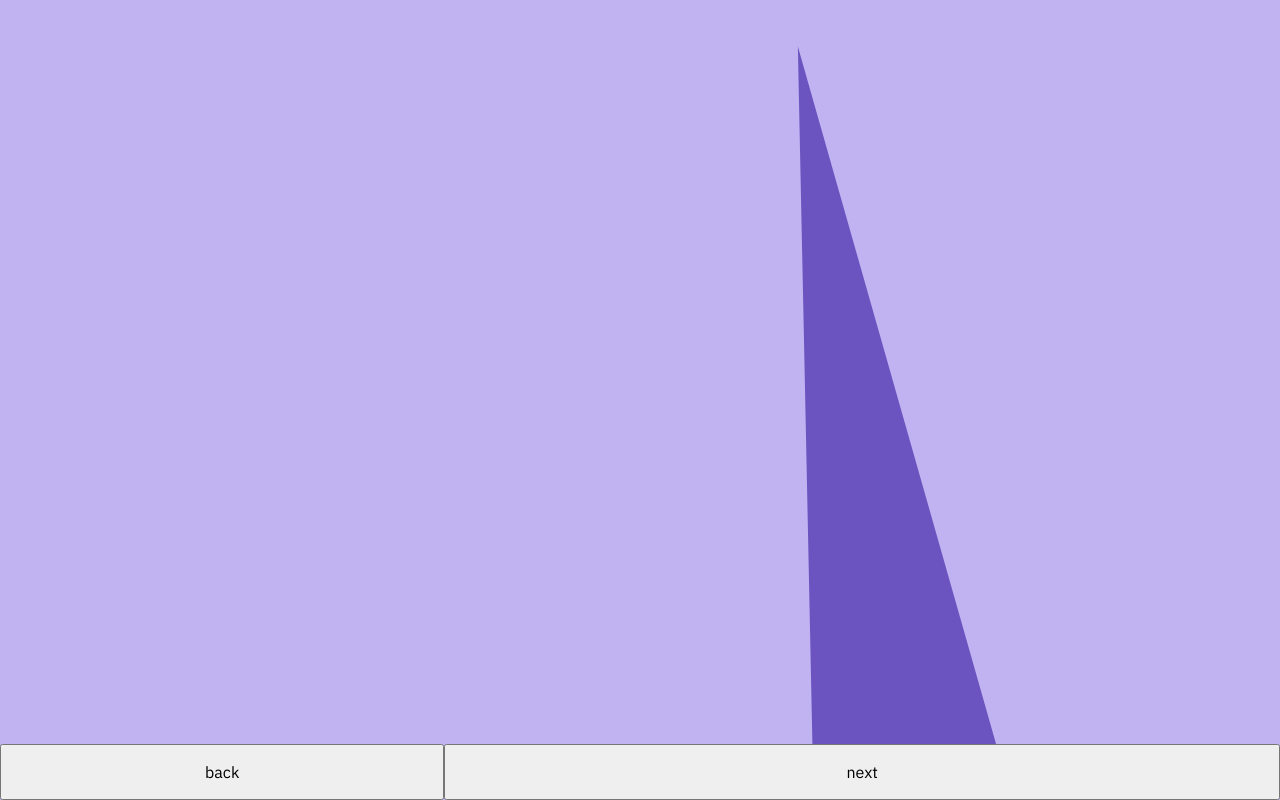
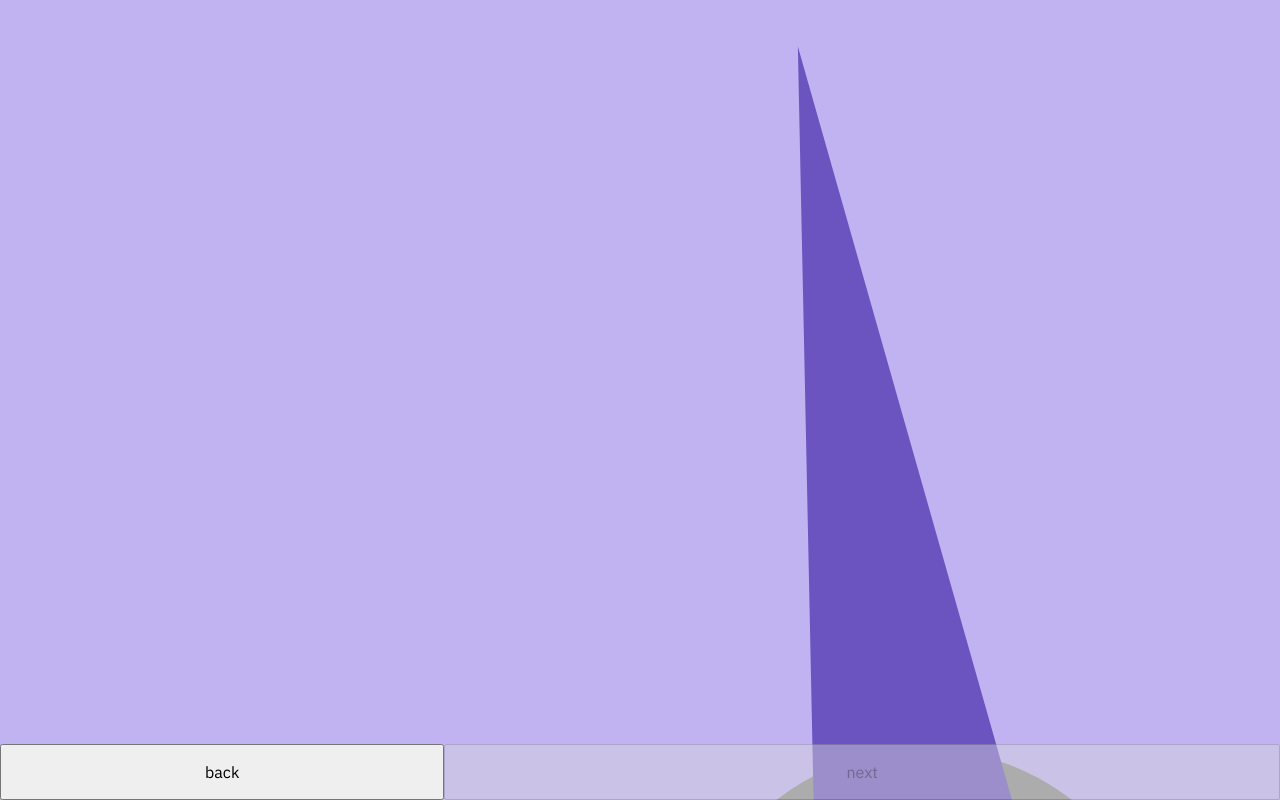
Before and after one commit to niktiin/utech-app, a Vue app: page /main in a window 1280 px wide. Shown: the top 800 px of the page. Built offline with nearby package versions, Linux system fonts and the light colour scheme.

Commit message:
feat: app big update
add documentation
add anwer validation before route next
rename variables
add navigation button states (disabled, visable)

```diff
--- a/src/components/NavigationComponent.vue
+++ b/src/components/NavigationComponent.vue
@@ -2,13 +2,17 @@
   <div class="NavigationComponent">
     <button
       class="NavigationComponent__button_action_secondary"
-      @click="onActionSecondary()"
+      @click="onClickButtonSecondary()"
+      :disabled="buttons[0].disabled"
+      v-show="buttons[0].visible"
     >
       {{ buttons[0].label }}
     </button>
     <button
       class="NavigationComponent__button_action_primary"
-      @click="onActionPrimary()"
+      @click="onClickButtonPrimary()"
+      :disabled="buttons[1].disabled"
+      v-show="buttons[1].visible"
     >
       {{ buttons[1].label }}
     </button>
@@ -17,10 +21,17 @@
 
 <script>
 export default {
+  /**
+   * @module NavigationComponent
+   * @property {object} buttons label & actionType & properties for buttons
+   */
   name: "NavigationComponent",
   props: ["buttons"],
   methods: {
-    onActionScript(button) {
+    /** Handle actions
+     * @param {object} button label & actionType & properties
+     */
+    actionHandler(button) {
       switch (button.actionScript) {
         case "router.push":
           this.$router.push(button.props[0]);
@@ -30,15 +41,19 @@
           break;
 
         default:
+          // TODO: Add redirect to error page
           break;
       }
     },
-    onActionSecondary() {
-      this.onActionScript(this.buttons[0]);
+    /** Do action in actionHandler() before click on secondary button*/
+    onClickButtonSecondary() {
+      this.actionHandler(this.buttons[0]);
+      this.$emit("onClickButtonSecondary");
     },
-
-    onActionPrimary() {
-      this.onActionScript(this.buttons[1]);
+    /** Do action in actionHandler() before click on primary button */
+    onClickButtonPrimary() {
+      this.actionHandler(this.buttons[1]);
+      this.$emit("on-click-button-primary");
     },
   },
 };
--- a/src/components/RadioButtonComponent.vue
+++ b/src/components/RadioButtonComponent.vue
@@ -9,7 +9,9 @@
       >radio_button_unchecked</span
     >
     <span class="RadioButtonComponent__label">{{ label }}</span>
-    <span class="RadioButtonComponent__subButton material-symbols-outlined"
+    <span
+      v-show="isVisibleInfo"
+      class="RadioButtonComponent__subButton material-symbols-outlined"
       >info</span
     >
   </button>
@@ -17,9 +19,26 @@
 
 <script>
 export default {
+  /**
+   * @module RadioButtonComponent
+   * @property isSelect — bool value
+   * @property label — Text
+   */
   name: "RadioButtonComponent",
-  props: ["isSelect", "label"],
+  props: {
+    isSelect: {
+      type: Boolean,
+    },
+    label: {
+      type: String,
+    },
+    isVisibleInfo: {
+      default: true,
+      type: Boolean,
+    },
+  },
   methods: {
+    /** emitEvent */
     emitEvent() {
       this.$emit("select");
     },
--- a/src/store/index.js
+++ b/src/store/index.js
@@ -48,24 +48,24 @@
       },
       {
         name: "typeOfWork",
-        entry: "",
+        entry: "entry.1418403925",
         value: "",
         variants: ["ТО", "Ремонт", "Сборка"],
       },
       {
         name: "bikeModel",
-        entry: "",
+        entry: "entry.1225917858",
         value: "",
         variants: ["G30", "AKAI", "MAX PLUS"],
       },
       {
         name: "bikeCount",
-        entry: "",
+        entry: "entry.1989046808",
         value: "",
         variants: [],
       },
     ],
-    formGroup: [],
+    forms: [],
   },
   getters: {
     getNavigationComponentLabel: (state) => {
@@ -73,10 +73,12 @@
     },
   },
   mutations: {
-    setFormGroup(state, formGroup) {
-      state.formGroup = formGroup;
+    AddForm(state, form) {
+      console.log(state.forms);
+      state.forms.push(form);
     },
     setFormData(state, data) {
+      console.log(data);
       let index = state.formData.findIndex(
         (item) => item.name == data.propName
       );
--- a/src/views/IdentificView.vue
+++ b/src/views/IdentificView.vue
@@ -3,15 +3,25 @@
     <image-component />
     <div class="IdentificView__content">
       <text-component title="title" subtitle="subtitle" />
+      <div class="IdentificView__filter">
+        <input type="text" v-model="filterModel" />
+        <button @click="filterModel = ''" class="material-symbols-outlined">
+          close
+        </button>
+      </div>
       <radio-button-component
-        v-for="(label, index) in getLablesForRadioButton('username')"
+        v-for="(label, index) in getLabelsBeforeFilter('username')"
         :key="index"
         :isSelect="getRadioButtonSelectIndexEqual(index)"
         @select="setRadioButtonSelectIndex(index)"
         :label="label"
+        :isVisibleInfo="false"
       />
     </div>
-    <navigation-component :buttons="getNavigationComponentButtons()" />
+    <navigation-component
+      :buttons="getNavigationComponentButtons()"
+      @on-click-button-primary="setStoreProperties()"
+    />
   </div>
 </template>
 
@@ -20,10 +30,14 @@
 import ImageComponent from "@/components/ImageComponent.vue";
 import TextComponent from "@/components/TextComponent.vue";
 import RadioButtonComponent from "@/components/RadioButtonComponent.vue";
-import RadioButtonWrapperMixins from "@/components/mixins/RadioButtonWrapperMixins.js";
 export default {
+  /**
+   * @module IdentificView
+   * @type {number} radioButtonSelectIndex
+   * @type {array} navigationComponentButtons — NavigationComponent
+   * labels & actions & props in array
+   */
   name: "IdentificView",
-  mixins: [RadioButtonWrapperMixins],
   components: {
     NavigationComponent,
     ImageComponent,
@@ -32,30 +46,83 @@
   },
   data: function () {
     return {
+      filterModel: "",
+      radioButtonSelectIndex: -1,
       navigationComponentButtons: [
         {
           label: "back",
           actionScript: "router.go",
           props: [-1],
+          disabled: true,
+          visible: false,
         },
         {
           label: "next",
           actionScript: "router.push",
           props: ["main"],
+          disabled: true,
+          visible: true,
         },
       ],
     };
   },
   methods: {
-    getLablesForRadioButton(group) {
-      let obj = this.$store.state.formData.find((item) => item.name == group);
+    /**
+     * getLabelsForRadioButton
+     * @property {string} formDataGroupName — Group name
+     * @return {object} — Return property group
+     */
+    getLabelsForRadioButton(formDataGroupName) {
+      let obj = this.$store.state.formData.find(
+        (item) => item.name == formDataGroupName
+      );
       return obj.variants;
     },
+    getLabelsBeforeFilter(formDataGroupName) {
+      let labels = this.getLabelsForRadioButton(formDataGroupName);
+      if (this.filterModel) {
+        return labels.filter((item) => {
+          return this.filterModel
+            .toLowerCase()
+            .split(" ")
+            .every((v) => item.toLowerCase().includes(v));
+        });
+      }
+      return labels;
+    },
+    /** getRadioButtonSelectIndexEqual
+     * @return {bool} — Return result equal select index and self index
+     */
+    getRadioButtonSelectIndexEqual(selfIndex) {
+      return this.radioButtonSelectIndex == selfIndex;
+    },
+
+    /** setRadioButtonSelectIndex — before click on button, set select index
+     * @property {number} selfIndex — Element index
+     */
+    setRadioButtonSelectIndex(selfIndex) {
+      this.radioButtonSelectIndex = selfIndex;
+    },
+
+    /** getNavigationComponentButtons — handle navigation
+     * property,set 'next' button active if radio button is select
+     * @return {object} — return properties group for NavigationComponent
+     */
     getNavigationComponentButtons() {
-      let value =
-        this.getLablesForRadioButton("username")[this.radioButtonSelectIndex];
+      let nav = this.navigationComponentButtons;
+      if (this.radioButtonSelectIndex > -1) {
+        nav[1].disabled = false;
+      }
+      return nav;
+    },
+
+    /** setStoreProperties
+     * @type {string} value — username value
+     */
+    setStoreProperties() {
+      let labels = this.getLabelsForRadioButton("username");
+      let value = labels[this.radioButtonSelectIndex];
       this.$store.commit("setFormData", { propName: "username", value: value });
-      return this.navigationComponentButtons;
     },
   },
 };
@@ -67,5 +134,13 @@
     padding: 12px 24px;
     margin-bottom: 56px;
   }
+  &__filter {
+    display: flex;
+    width: 100%;
+    margin-bottom: 24px;
+    input {
+      width: 100%;
+    }
+  }
 }
 </style>
--- a/src/views/MainView.vue
+++ b/src/views/MainView.vue
@@ -7,24 +7,21 @@
         subtitle="Составте отчет о проделанной
         работе"
       />
+
       <div class="form__group">
-        <div
-          class="form"
-          v-for="(form, formIndex) in formGroup"
-          :key="formIndex"
-        >
+        <div class="form" v-for="(form, formIndex) in forms" :key="formIndex">
           <div class="form__controlWrapper">
             <h3 class="form__subtitle">Вид работ</h3>
             <button
               class="form__clearButton"
-              @click="removeFormInFormGroup(formIndex)"
+              @click="removeFormInforms(formIndex)"
             >
               x
             </button>
           </div>
           <div class="form__radioButtonGroup">
             <radio-button-component
-              v-for="(label, radioButtonIndex) in getLablesForRadioButton(
+              v-for="(label, radioButtonIndex) in getLabelsForRadioButton(
                 'typeOfWork'
               )"
               :key="radioButtonIndex"
@@ -48,7 +45,7 @@
           <h3 class="form__subtitle">Модель самоката</h3>
           <div class="form__radioButtonGroup">
             <radio-button-component
-              v-for="(label, radioButtonIndex) in getLablesForRadioButton(
+              v-for="(label, radioButtonIndex) in getLabelsForRadioButton(
                 'bikeModel'
               )"
               :key="radioButtonIndex"
@@ -71,25 +68,28 @@
           </div>
           <div class="form__counter">
             <h3 class="form__subtitle">Количество</h3>
-            <button class="form__counterButton" @click="form.bikeCounter--">
+            <button class="form__counterButton" @click="form.bikeCount--">
               -
             </button>
             <input
               type="number"
-              v-model="form.bikeCounter"
+              v-model="form.bikeCount"
               class="form__counterInput"
             />
-            <button class="form__counterButton" @click="form.bikeCounter++">
+            <button class="form__counterButton" @click="form.bikeCount++">
               +
             </button>
           </div>
         </div>
-        <button class="MainView__addFormButton" @click="pushFormToFormGroup()">
+        <button class="MainView__addFormButton" @click="pushFormToforms()">
           add form
         </button>
       </div>
     </div>
-    <navigation-component :buttons="getNavigationComponentButtons()" />
+    <navigation-component
+      :buttons="getNavigationComponentButtons()"
+      @on-click-button-primary="setStoreProperties()"
+    />
   </div>
 </template>
 
@@ -113,61 +113,102 @@
           label: "back",
           actionScript: "router.go",
           props: [-1],
+          disabled: false,
+          visible: true,
         },
         {
           label: "next",
           actionScript: "router.push",
           props: ["subinfo"],
+          disabled: true,
+          visible: true,
         },
       ],
-      formGroup: [
+      forms: [
         {
-          radioButtonGroup: {
-            typeOfWork: {
-              selectIndex: 0,
-            },
-            bikeModel: {
-              selectIndex: 0,
-            },
-          },
-          bikeCounter: 0,
+          typeOfWorkIndex: 0,
+          bikeModelIndex: 0,
+          bikeCount: 0,
         },
       ],
     };
   },
   methods: {
+    /** getRadioButtonSelectIndexEqual
+     * @property {number} selfIndex — element index
+     * @property {string} group — group name
+     * @property {number} formIndex — form index in array
+     * @return {bool} — Return result equal select index and self index
+     */
     getRadioButtonSelectIndexEqual(selfIndex, group, formIndex) {
-      return (
-        this.formGroup[formIndex].radioButtonGroup[group].selectIndex ==
-        selfIndex
-      );
+      return this.forms[formIndex][group + "Index"] == selfIndex;
     },
+    /** setRadioButtonSelectIndex — before click on button, set select index
+     * @property {number} selfIndex — Element index
+     * @property {string} group — Group name
+     * @property {number} formIndex — Form index
+     */
+    setRadioButtonSelectIndex(selfIndex, group, formIndex) {
+      this.forms[formIndex][group + "Index"] = selfIndex;
+    },
+    /** getNavigationComponentButtons — handle navigation
+     * property,set 'next' button active if every radio button in every form is select
+     * @return {object} — return properties group for NavigationComponent
+     */
     getNavigationComponentButtons() {
-      this.$store.commit("setFormGroup", this.formGroup);
-      return this.navigationComponentButtons;
+      let nav = this.navigationComponentButtons;
+      let result = this.forms.every((item) => {
+        return (
+          item.bikeCount > 0 &&
+          item.typeOfWorkIndex > -1 &&
+          item.bikeModelIndex > -1
+        );
+      });
+      if (result) {
+        nav[1].disabled = false;
+      }
+      return nav;
     },
-    removeFormInFormGroup(index) {
-      this.formGroup.splice(index, 1);
+    /** removeFormInforms — Remove element in array
+     * @property {number} index — Element index
+     */
+    removeFormInforms(index) {
+      this.forms.splice(index, 1);
     },
-    pushFormToFormGroup() {
-      this.formGroup.push({
-        radioButtonGroup: {
-          typeOfWork: {
-            selectIndex: 0,
-          },
-          bikeModel: {
-            selectIndex: 0,
-          },
-        },
-        bikeCounter: 0,
+    /** pushFormToforms — Add new form in array */
+    pushFormToforms() {
+      this.forms.push({
+        typeOfWorkIndex: -1,
+        bikeModelIndex: -1,
+        bikeCount: 0,
       });
     },
-    setRadioButtonSelectIndex(selfIndex, group, formIndex) {
-      this.formGroup[formIndex].radioButtonGroup[group].selectIndex = selfIndex;
+    /**
+     * getLabelsForRadioButton — Return labels
+     * @property {string} formDataGroupName — Group name
+     * @return {object} — Return property group
+     */
+    getLabelsForRadioButton(formDataGroupName) {
+      let obj = this.$store.state.formData.find(
+        (item) => item.name == formDataGroupName
+      );
+      return obj.variants;
     },
-    getLablesForRadioButton(group) {
-      let obj = this.$store.state.formData.find((item) => item.name == group);
-      return obj.variants;
+
+    /** setStoreProperties — Set properties in store
+     * @type {string} value — form properties before parse
+     */
+    setStoreProperties() {
+      this.forms.forEach((item) => {
+        let value = {
+          bikeCount: item.bikeCount,
+          typeOfWork:
+            this.getLabelsForRadioButton("typeOfWork")[item.typeOfWorkIndex],
+          bikeModel:
+            this.getLabelsForRadioButton("bikeModel")[item.bikeModelIndex],
+        };
+        this.$store.commit("AddForm", value);
+      });
     },
   },
 };
--- a/src/views/SubInfoView.vue
+++ b/src/views/SubInfoView.vue
@@ -8,9 +8,9 @@
       />
       <div class="SubInfoView__group">
         <h3 class="SubInfoView__subtitle">Выберете дату отчета</h3>
-        <div class="SubInfoView__radioButtongroup">
+        <div class="SubInfoView__radioButtonIndexes">
           <radio-button-component
-            v-for="(label, index) in getLablesForRadioButton('date')"
+            v-for="(label, index) in getLabelsForRadioButton('date')"
             :key="index"
             :isSelect="getRadioButtonSelectIndexEqual(index, 'date')"
             @select="setRadioButtonSelectIndex(index, 'date')"
@@ -20,9 +20,9 @@
       </div>
       <div class="SubInfoView__group">
         <h3 class="SubInfoView__subtitle">Выберете продолжительность смены</h3>
-        <div class="SubInfoView__radioButtongroup">
+        <div class="SubInfoView__radioButtonIndexes">
           <radio-button-component
-            v-for="(label, index) in getLablesForRadioButton('time')"
+            v-for="(label, index) in getLabelsForRadioButton('time')"
             :key="index"
             :isSelect="getRadioButtonSelectIndexEqual(index, 'time')"
             @select="setRadioButtonSelectIndex(index, 'time')"
@@ -32,9 +32,9 @@
       </div>
       <div class="SubInfoView__group">
         <h3 class="SubInfoView__subtitle">Выберете место работы</h3>
-        <div class="SubInfoView__radioButtongroup">
+        <div class="SubInfoView__radioButtonIndexes">
           <radio-button-component
-            v-for="(label, index) in getLablesForRadioButton('place')"
+            v-for="(label, index) in getLabelsForRadioButton('place')"
             :key="index"
             :isSelect="getRadioButtonSelectIndexEqual(index, 'place')"
             @select="setRadioButtonSelectIndex(index, 'place')"
@@ -43,7 +43,10 @@
         </div>
       </div>
     </div>
-    <Navigation-component :buttons="getNavigationComponentButtons()" />
+    <Navigation-component
+      :buttons="getNavigationComponentButtons()"
+      @on-click-button-primary="setStoreProperties()"
+    />
   </div>
 </template>
 
@@ -67,58 +70,78 @@
           label: "back",
           actionScript: "router.go",
           props: [-1],
+          disabled: false,
+          visible: true,
         },
         {
           label: "next",
           actionScript: "router.push",
           props: ["result"],
+          disabled: true,
+          visible: true,
         },
       ],
-      radioButtonGroup: {
-        date: {
-          selectIndex: 0,
-        },
-        time: {
-          selectIndex: 0,
-        },
-        place: {
-          selectIndex: 0,
-        },
+      radioButtonIndexes: {
+        dateIndex: -1,
+        timeIndex: -1,
+        placeIndex: -1,
       },
     };
   },
   methods: {
+    /** getRadioButtonSelectIndexEqual
+     * @property {number} selfIndex — element index
+     * @property {string} group — group name
+     * @return {bool} — Return result equal select index and self index
+     */
     getRadioButtonSelectIndexEqual(selfIndex, group) {
-      return this.radioButtonGroup[group].selectIndex == selfIndex;
+      return this.radioButtonIndexes[group + "Index"] == selfIndex;
     },
+    /** setRadioButtonSelectIndex — before click on button, set select index
+     * @property {number} selfIndex — Element index
+     * @property {string} group — Group name
+     * @property {number} formIndex — Form index
+     */
     setRadioButtonSelectIndex(selfIndex, group) {
-      this.radioButtonGroup[group].selectIndex = selfIndex;
+      this.radioButtonIndexes[group + "Index"] = selfIndex;
     },
-    getLablesForRadioButton(group) {
+    /**
+     * getLabelsForRadioButton — Return labels
+     * @property {string} formDataGroupName — Group name
+     * @return {object} — Return property group
+     */
+    getLabelsForRadioButton(group) {
       let obj = this.$store.state.formData.find((item) => item.name == group);
       return obj.variants;
     },
+    /** getNavigationComponentButtons — handle navigation
+     * property,set 'next' button active if every radio button is select
+     * @return {object} — return properties group for NavigationComponent
+     */
     getNavigationComponentButtons() {
-      let dateValue =
-        this.getLablesForRadioButton("date")[
-          this.radioButtonGroup.date.selectIndex
-        ];
-      this.$store.commit("setFormData", { propName: "date", value: dateValue });
-      let timeValue =
-        this.getLablesForRadioButton("time")[
-          this.radioButtonGroup.date.selectIndex
-        ];
-      this.$store.commit("setFormData", { propName: "time", value: timeValue });
-      let placeValue =
-        this.getLablesForRadioButton("place")[
-          this.radioButtonGroup.date.selectIndex
-        ];
-      this.$store.commit("setFormData", {
-        propName: "place",
-        value: placeValue,
-      });
+      let nav = this.navigationComponentButtons;
+      let rbi = this.radioButtonIndexes;
+      if (rbi.dateIndex > -1 && rbi.timeIndex > -1 && rbi.placeIndex > -1) {
+        nav[1].disabled = false;
+      }
+      return nav;
+    },
 
-      return this.navigationComponentButtons;
+    /** setStoreProperties
+     * @function commit — parse property index to label and commit value
+     */
+    setStoreProperties() {
+      let commit = (groupName) => {
+        let labels = this.getLabelsForRadioButton(groupName);
+        let value = labels[this.radioButtonIndexes[groupName + "Index"]];
+        this.$store.commit("setFormData", {
+          propName: groupName,
+          value: value,
+        });
+      };
+      commit("date");
+      commit("time");
+      commit("place");
     },
   },
 };
```
Also changed, not shown: src/views/ResultView.vue (+8 -0 lines), 1 other file (tests, documents, lock files or other folders).
